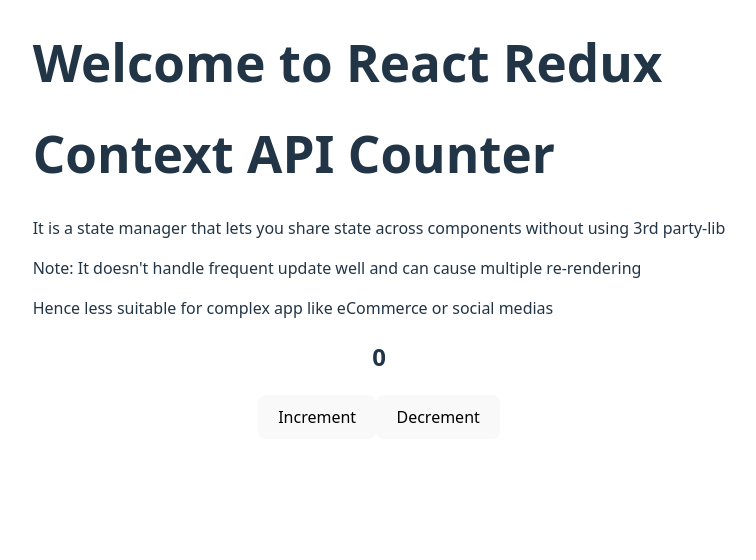
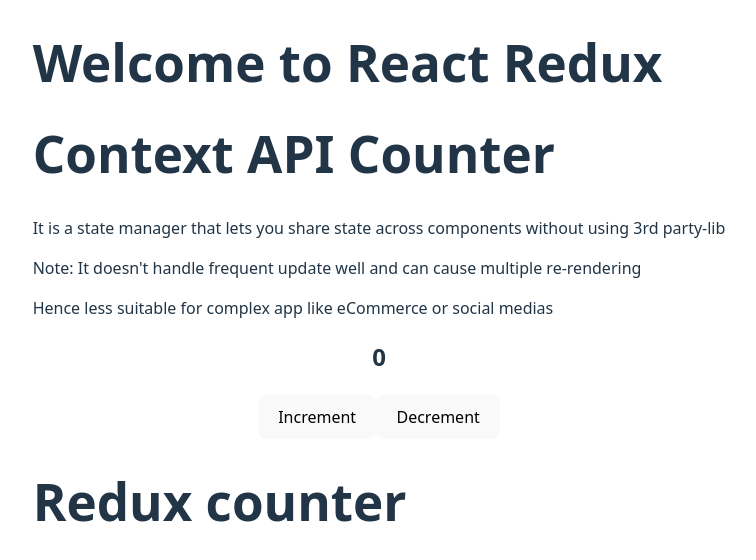
Before and after one commit to abdel1413/ReduxApp, a React (Vite) app: page / in a window 1280 px wide. Shown: the top 560 px of the page, without its empty margins (261-1017 px from the left). Built offline with nearby package versions, Linux system fonts and the light colour scheme.

Commit message:
redux counter

```diff
--- a/package.json
+++ b/package.json
@@ -11,7 +11,9 @@
   },
   "dependencies": {
     "react": "^19.1.1",
-    "react-dom": "^19.1.1"
+    "react-dom": "^19.1.1",
+    "redux": "^5.0.1",
+    "toolkit": "^1.5.4"
   },
   "devDependencies": {
     "@eslint/js": "^9.36.0",
--- a/src/App.jsx
+++ b/src/App.jsx
@@ -1,7 +1,8 @@
 
 import './App.css'
 import { Counter } from './components/Counter'
-//import { UseContextApi } from './components/CounterContext'
+import { CounterSlice } from './components/redux/counterSlice'
+
 import { UseContextApi } from './components/UseContextApi'
 
 
@@ -9,11 +10,13 @@
 
 
   return (
+    <>
     <UseContextApi>
       <h1>Welcome to React Redux</h1>
       < Counter />
     </UseContextApi>
-
+    <CounterSlice />
+    </>
   )
 }
 
--- /dev/null
+++ b/src/components/redux/CounterSlice.jsx
@@ -0,0 +1,5 @@
+export const CounterSlice = ()=>{
+    return <>
+    <h1>Redux counter</h1>
+    </>
+}
```
Also changed, not shown: 1 other file (tests, documents, lock files or other folders).
